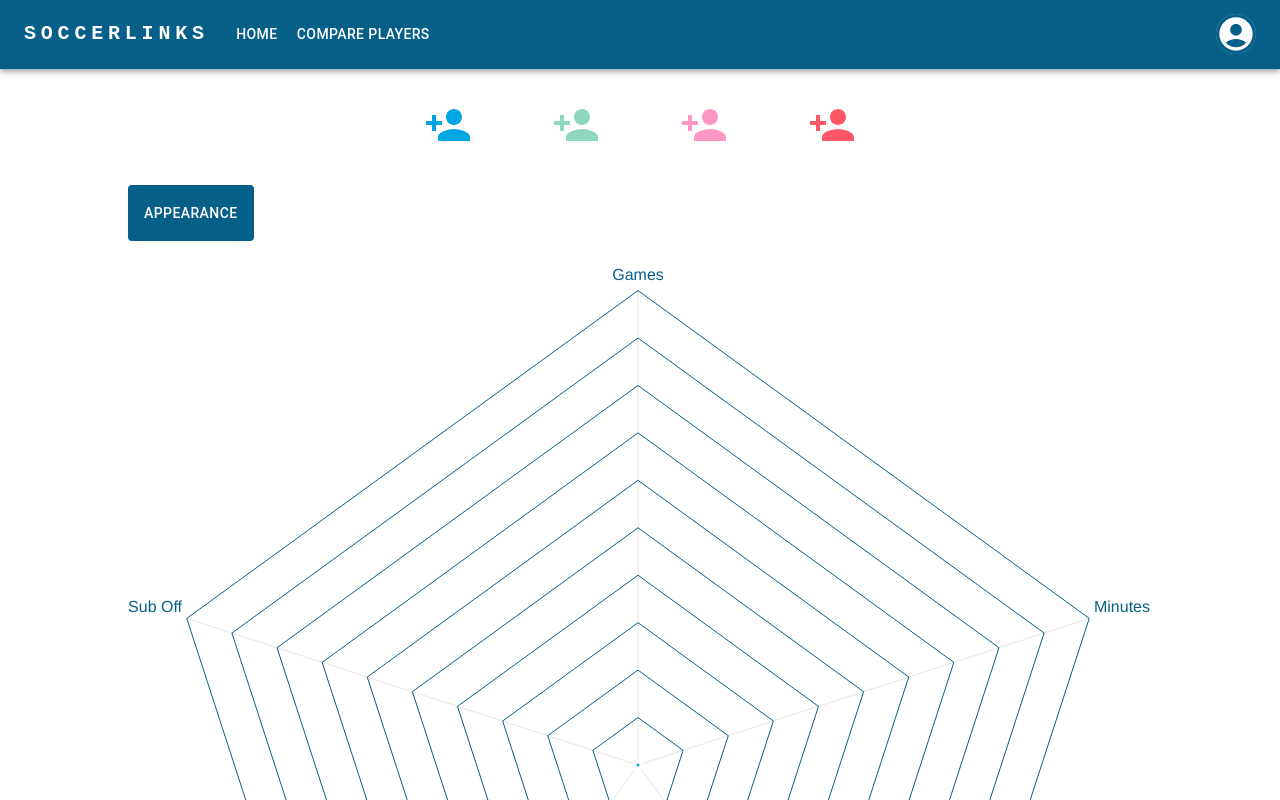
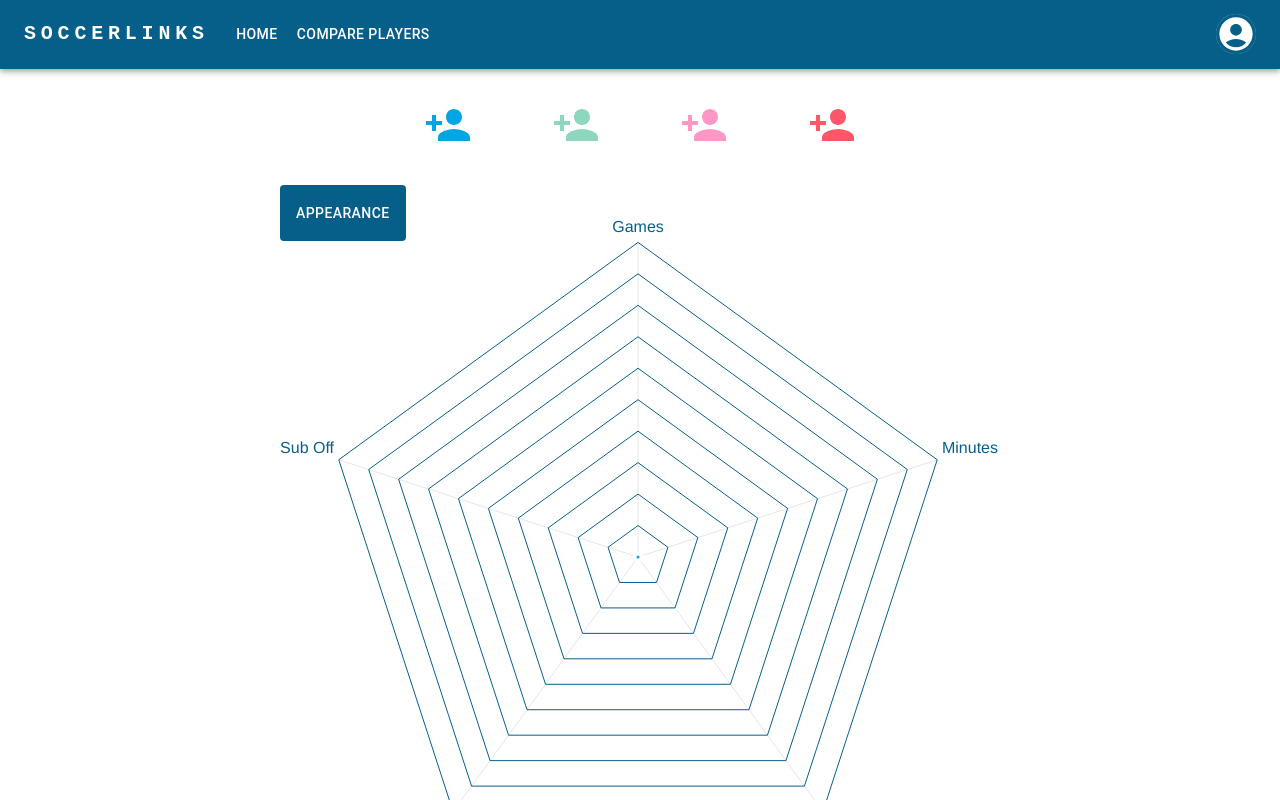
Before and after one commit to asayenju/soccerLink, a React (Create React App) app in the folder frontend/: page / in a window 1280 px wide. Shown: the top 800 px of the page. Built offline with nearby package versions, Linux system fonts and the light colour scheme.

Commit message:
Resized the chart to be better sized

```diff
--- a/frontend/src/components/radarChart.js
+++ b/frontend/src/components/radarChart.js
@@ -104,6 +104,7 @@ const RadarChart = ({ selectedPlayers }) => {
       type: 'radar',
       data: data,
       options: {
+        responsive: true,
         plugins: {
           legend: {
             display: false, // Hide the legend/key section
@@ -131,6 +132,7 @@ const RadarChart = ({ selectedPlayers }) => {
             },
           },
         },
+        maintainAspectRatio: true, // Allow custom width and height
       },
     };
 
@@ -146,8 +148,8 @@ const RadarChart = ({ selectedPlayers }) => {
   }, [selectedPlayers, selectedLabel]);
 
   return (
-    <div style={{ width: '80%', margin: 'auto' }}>
-      <div style={{ position: 'relative', display: 'flex', justifyContent: 'flex-start' }}>
+    <div style={{ width: '720px', height: '720px', margin: 'auto', position: 'relative' }}>
+      <div style={{ position: 'absolute', top: 0, left: 0 }}>
         <Button
           id="fade-button"
           aria-controls={open ? 'fade-menu' : undefined}
```
